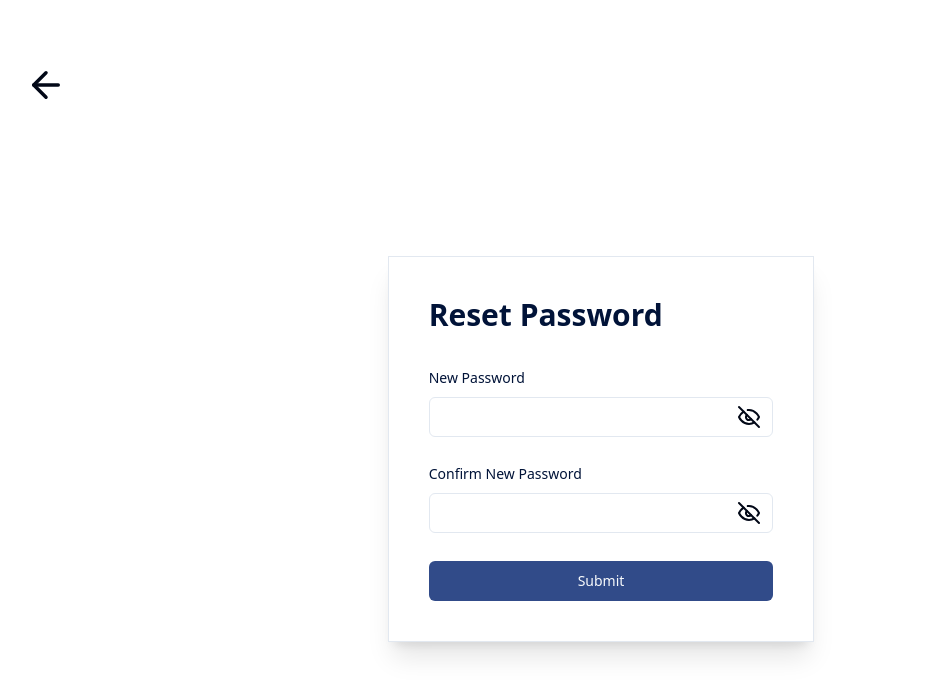
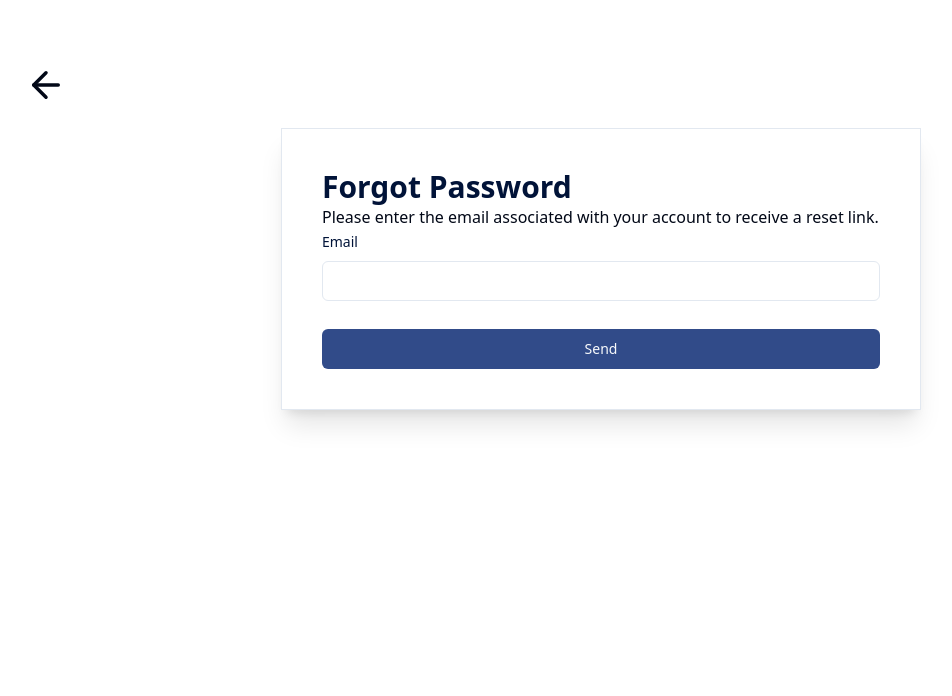
Before and after one commit to hack4impact-calpoly/general-volunteer-management-system, a Next.js app: page /pages/authentication/password/reset-password in a window 1280 px wide. Shown: the top 696 px of the page, without its empty margins (39-991 px from the left). Built offline with nearby package versions, Linux system fonts and the light colour scheme.

Commit message:
forgot password page

```diff
--- a/src/app/pages/authentication/password/forgot-password/page.tsx
+++ b/src/app/pages/authentication/password/forgot-password/page.tsx
@@ -1,3 +1,78 @@
+"use client";
+import Link from "next/link";
+// Form handling imports
+import { zodResolver } from "@hookform/resolvers/zod";
+import { useForm } from "react-hook-form";
+import { z } from "zod";
+// Shadcn imports
+import { Button } from "@/components/ui/button";
+import {
+  Form,
+  FormControl,
+  FormField,
+  FormItem,
+  FormLabel,
+  FormMessage,
+} from "@/components/ui/form";
+import { Input } from "@/components/ui/input";
+import { ArrowLeftIcon } from "lucide-react";
+
+// Zod schema to define form parameters
+
+const formSchema = z.object({
+  email: z.string().email("Not a valid email"),
+});
+
+function onSubmit(values: z.infer<typeof formSchema>) {
+  console.log(values);
+}
+
 export default function Page() {
-  return <div>forgot password</div>;
+  const form = useForm<z.infer<typeof formSchema>>({
+    resolver: zodResolver(formSchema),
+  });
+
+  return (
+    <>
+      <Link href="/pages/authentication/login">
+        <ArrowLeftIcon className="absolute -mt-16 ml-16" size={42} />
+      </Link>
+      <Form {...form}>
+        <form onSubmit={form.handleSubmit(onSubmit)} className="space-y-8">
+          <div className="mx-auto w-1/3 shadow-xl border-inherit border p-10 mt-32">
+            <div className="">
+              <h2 className="text-3xl font-semibold text-primary-text-color mb-4">
+                Forgot Password
+              </h2>
+              <h1 className="mb-4">
+                Please enter the email associated with your account to receive a
+                reset link.
+              </h1>
+              <FormField
+                control={form.control}
+                name="email"
+                render={({ field }) => (
+                  <FormItem>
+                    <FormLabel className="text-primary-text-color font-medium text-lg">
+                      Email
+                    </FormLabel>
+                    <FormControl>
+                      <Input className="h-14" {...field} />
+                    </FormControl>
+                    <FormMessage />
+                  </FormItem>
+                )}
+              />
+              <Button
+                className="h-14 w-full mt-7 bg-primary-color text-lg"
+                type="submit"
+              >
+                Send
+              </Button>
+            </div>
+          </div>
+        </form>
+      </Form>
+    </>
+  );
 }
--- a/src/app/pages/authentication/password/reset-password/page.tsx
+++ b/src/app/pages/authentication/password/reset-password/page.tsx
@@ -14,21 +14,14 @@ import {
   FormLabel,
   FormMessage,
 } from "@/components/ui/form";
-import { PasswordInput } from "@components/password-input";
+import { Input } from "@/components/ui/input";
 import { ArrowLeftIcon } from "lucide-react";
 
 // Zod schema to define form parameters
-const min_password_length = 8;
 
-const formSchema = z
-  .object({
-    new_password: z.string().min(min_password_length),
-    confirm_new_password: z.string().min(min_password_length),
-  })
-  .refine((data) => data.new_password === data.confirm_new_password, {
-    message: "Passwords do not match",
-    path: ["confirm_new_password"],
-  });
+const formSchema = z.object({
+  email: z.string().email("Not a valid email"),
+});
 
 function onSubmit(values: z.infer<typeof formSchema>) {
   console.log(values);
@@ -42,47 +35,36 @@ export default function Page() {
   return (
     <>
       <Link href="/pages/authentication/login">
-        <ArrowLeftIcon className="absolute -mt-48 ml-16" size={42} />
+        <ArrowLeftIcon className="absolute -mt-16 ml-16" size={42} />
       </Link>
       <Form {...form}>
         <form onSubmit={form.handleSubmit(onSubmit)} className="space-y-8">
-          <div className="mx-auto w-1/3 shadow-xl border-inherit border p-10 mt-64">
-            <div>
-              <h2 className="text-3xl font-semibold text-primary-text-color mb-8">
-                Reset Password
+          <div className="mx-auto w-1/2 shadow-xl border-inherit border p-10 mt-32">
+            <div className="">
+              <h2 className="text-3xl font-semibold text-primary-text-color">
+                Forgot Password
               </h2>
+              <h1>
+                Please enter the email associated with your account to receive a
+                reset link.
+              </h1>
               <FormField
                 control={form.control}
-                name="new_password"
-                render={({ field }) => (
-                  <FormItem className="mb-6">
-                    <FormLabel className="text-primary-text-color">
-                      New Password
-                    </FormLabel>
-                    <FormControl>
-                      <PasswordInput {...field} />
-                    </FormControl>
-                    <FormMessage />
-                  </FormItem>
-                )}
-              />
-              <FormField
-                control={form.control}
-                name="confirm_new_password"
+                name="email"
                 render={({ field }) => (
                   <FormItem>
                     <FormLabel className="text-primary-text-color">
-                      Confirm New Password
+                      Email
                     </FormLabel>
                     <FormControl>
-                      <PasswordInput {...field} />
+                      <Input {...field} />
                     </FormControl>
                     <FormMessage />
                   </FormItem>
                 )}
               />
               <Button className="w-full mt-7 bg-primary-color" type="submit">
-                Submit
+                Send
               </Button>
             </div>
           </div>
```
